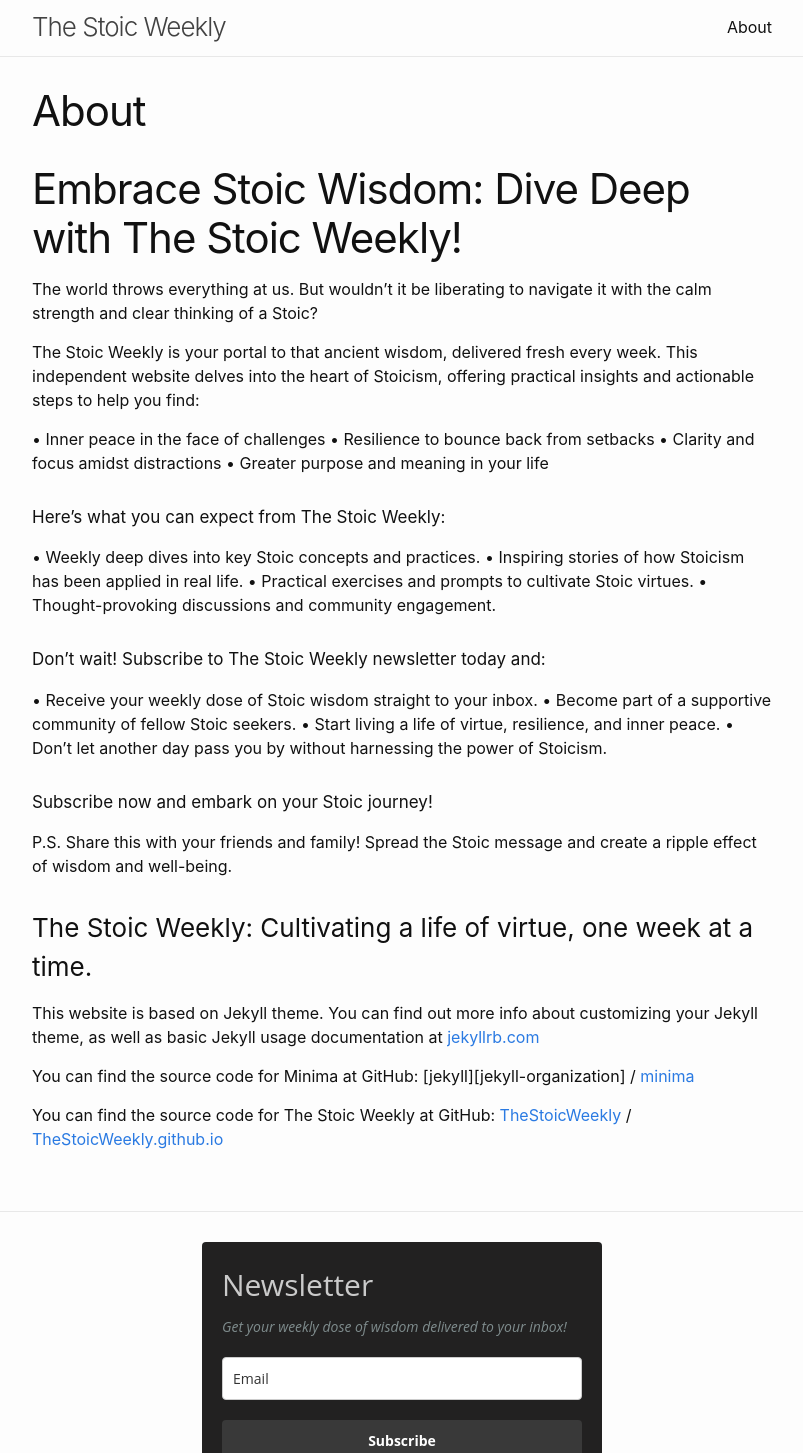
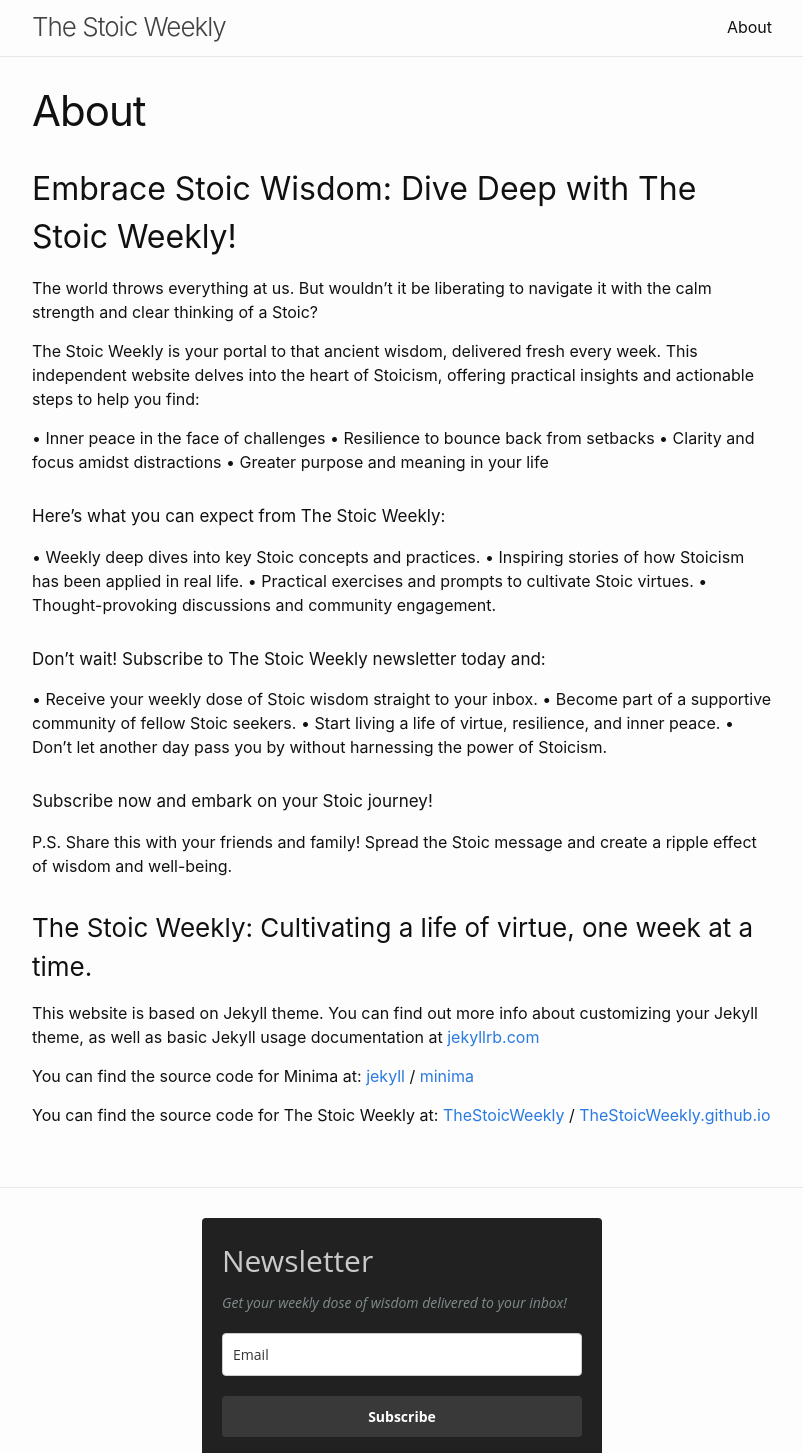
Before and after one commit to TheStoicWeekly/TheStoicWeekly.github.io, a Jekyll site: the page built from about.md, in a window 1280 px wide, cut to the strip 0-1453 px from the top of the page. Shown: the whole strip, without its empty margins (238-1041 px from the left). Built offline with Jekyll 4.4.1, drawn with Linux system fonts in a browser that asks for light colours; some web fonts are replaced.

```diff
--- a/about.md
+++ b/about.md
@@ -3,7 +3,7 @@ layout: page
 title: About
 permalink: /about/
 ---
-# Embrace Stoic Wisdom: Dive Deep with The Stoic Weekly!
+## Embrace Stoic Wisdom: Dive Deep with The Stoic Weekly!
 The world throws everything at us. But wouldn't it be liberating to navigate it with the calm strength and clear thinking of a Stoic?
 
 The Stoic Weekly is your portal to that ancient wisdom, delivered fresh every week. This independent website delves into the heart of Stoicism, offering practical insights and actionable steps to help you find:
@@ -36,13 +36,15 @@ P.S. Share this with your friends and family! Spread the Stoic message and creat
 
 This website is based on Jekyll theme. You can find out more info about customizing your Jekyll theme, as well as basic Jekyll usage documentation at [jekyllrb.com](https://jekyllrb.com/)
 
-You can find the source code for Minima at GitHub:
+You can find the source code for Minima at:
 [jekyll][jekyll-organization] /
 [minima](https://github.com/jekyll/minima)
 
-You can find the source code for The Stoic Weekly at GitHub:
+You can find the source code for The Stoic Weekly at:
 [TheStoicWeekly][TSW-organization] /
 [TheStoicWeekly.github.io](https://github.com/TheStoicWeekly/TheStoicWeekly.github.io)
 
 
 [TSW-organization]: https://github.com/TheStoicWeekly
+[jekyll]: https://github.com/jekyll/jekyll
+[jekyll-organization]: https://github.com/jekyll
```
Also changed, not shown: _posts/2023-12-25-a-no--brainer's-guide-to-stoicism.md (deleted, +0 -33 lines), _posts/2023-12-25-a-no-brainer's-guide-to-stoicism.md (added, +27 -0 lines).
